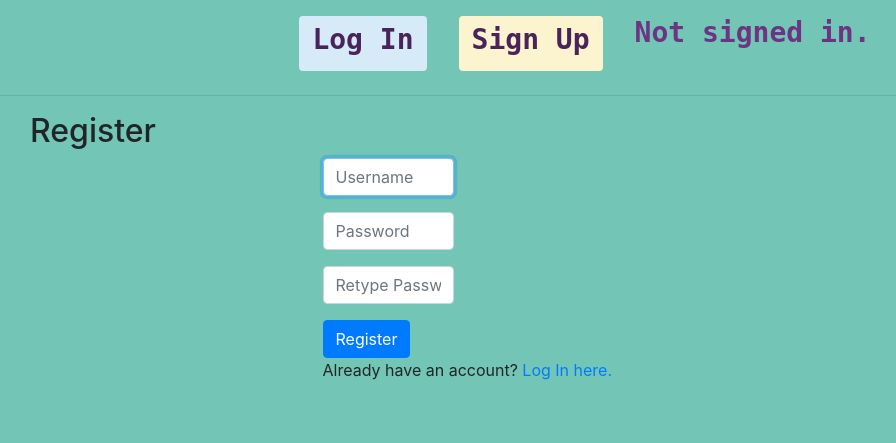
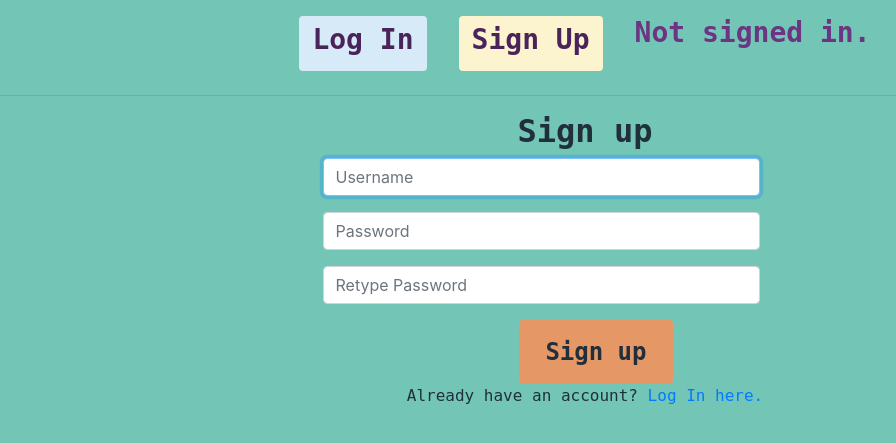
Before and after one commit to PrideHacks-2023/mapper, a Python web app: template templates/signup.html in a window 1280 px wide. Shown: the part 176-619 px from the top of the page, without its empty margins (55-951 px from the left). Run offline with Jinja, Linux system fonts and the light colour scheme; the template is opened without the code that fills it, so the values that code supplies are empty; some libraries are stand-ins or nearby versions.

Commit message:
Edit styling

```diff
--- a/templates/signup.html
+++ b/templates/signup.html
@@ -3,11 +3,11 @@
 {% block body %}
 
     <div class="container">
-        <h2>Register</h2>
+        <h2 class="index">Sign up</h2>
 
         {% if message %}
             <div class="container alert alert-primary">
-                <h3> class="index">
+                <h3 class="index">
                     {{ message }}
                 </h3>
             </div>
@@ -15,18 +15,23 @@
         <div class="container center">
             <form action="{{ url_for('signup')}}" method="post">
                 <div class="form-group">
-                    <input class="form-control col-md-3" autofocus type="text" name="username" placeholder="Username">
+                    <input class="form-control col-md-10" autofocus type="text" name="username" placeholder="Username">
                 </div>
                 <div class="form-group">
-                    <input class="form-control col-md-3" type="password" name="password" placeholder="Password">
+                    <input class="form-control col-md-10" type="password" name="password" placeholder="Password">
                 </div>
                 <div class="form-group">
-                    <input class="form-control col-md-3" type="password" name="confirm" placeholder="Retype Password">
+                    <input class="form-control col-md-10" type="password" name="confirm" placeholder="Retype Password">
                 </div>
-                <input class="btn btn-primary" type="submit" value="Register">
+                <div class="form-group center1">
+                    <button type="button" class="btn" style="background-color:#E59866">
+                        <input class="btn index" style="background-color:#E59866" type="submit" value="Sign up">
+                    </button>
+                </div>
             </form>
-
-            Already have an account? <a href="{{ url_for('login')}}">Log In here.</a>
+            <p class="index">
+                Already have an account? <a href="{{ url_for('login')}}">Log In here.</a>
+            </p>
         </div>
 
     </div>
```
Also changed, not shown: templates/login.html (+7 -3 lines).
